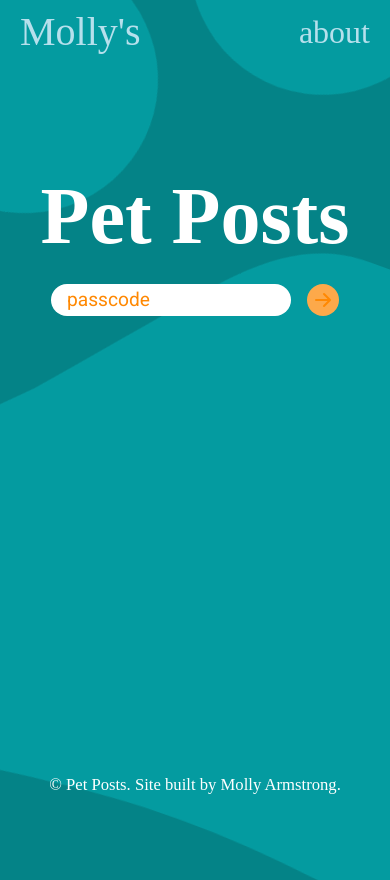
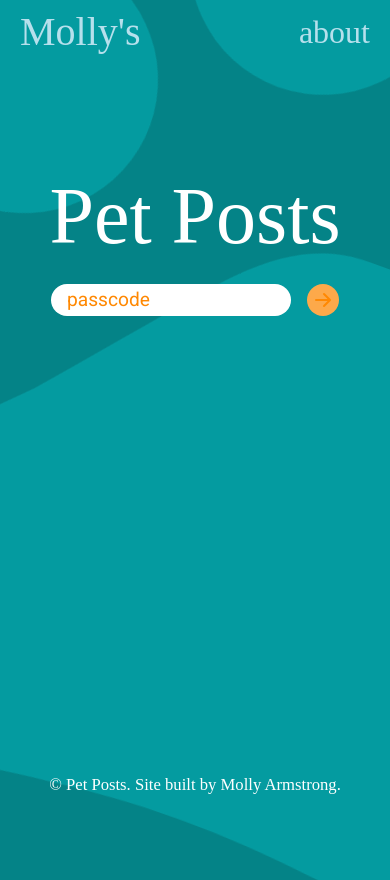
Before and after one commit to armstmol01/pp-project, a React (Create React App) app in the folder client/: page / in a window 390 px wide. Built offline with nearby package versions, Linux system fonts and the light colour scheme; a web font is replaced by a local one.

Commit message:
style fix

```diff
--- a/client/src/components/header/Header.css
+++ b/client/src/components/header/Header.css
@@ -94,6 +94,7 @@ input::-ms-clear, input::-ms-reveal {
 
   h1 {
     font-size: 5rem;
+    font-weight: 500;
   }
 
   .login__container input {
--- a/client/src/components/posts/Posts.css
+++ b/client/src/components/posts/Posts.css
@@ -58,7 +58,6 @@
 
   .content__container {
     flex-direction: column;
-    gap: 1rem;
     margin: 1.5rem auto auto auto;
     padding: 0;
   }
```
